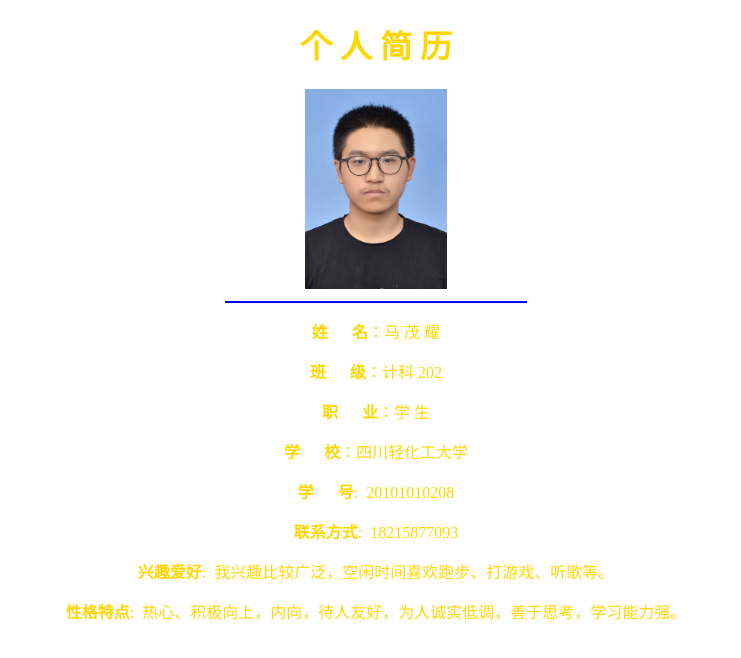
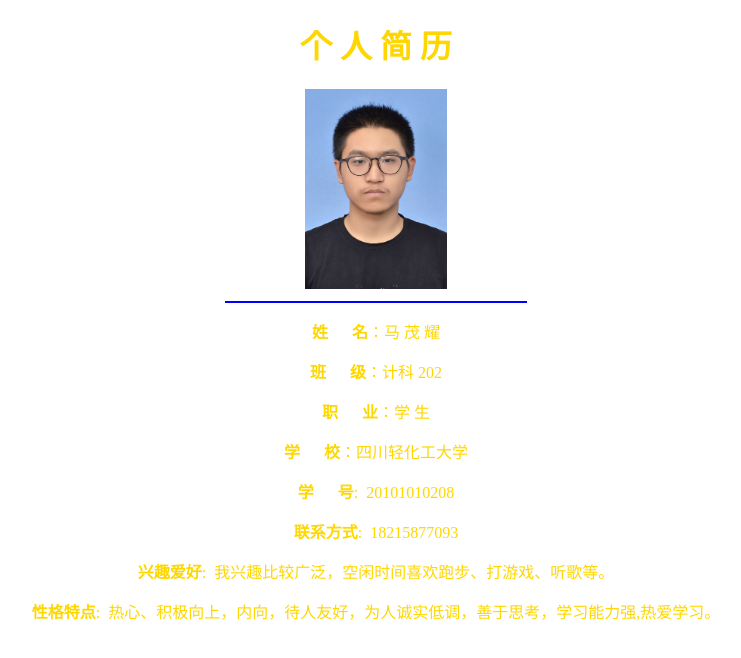
Before and after one commit to XIAOMA-7/mmy, a plain HTML site: page new.html in a window 1280 px wide. Shown: the whole page, without its empty margins (264-1005 px from the left). Drawn offline with Linux system fonts and the light colour scheme.

Commit message:
Update new.html

```diff
--- a/new.html
+++ b/new.html
@@ -20,7 +20,7 @@
      <p><b>学&nbsp;&nbsp;&nbsp;&nbsp;&nbsp;&nbsp;号</b>:&nbsp;&nbsp;20101010208</p>
      <p><b>联系方式</b>:&nbsp;&nbsp;18215877093</p>
      <p><b>兴趣爱好</b>:&nbsp;&nbsp;我兴趣比较广泛，空闲时间喜欢跑步、打游戏、听歌等。</p>
-     <p><b>性格特点</b>:&nbsp;&nbsp;热心、积极向上，内向，待人友好，为人诚实低调，善于思考，学习能力强。</p></font></center>
+     <p><b>性格特点</b>:&nbsp;&nbsp;热心、积极向上，内向，待人友好，为人诚实低调，善于思考，学习能力强,热爱学习。</p></font></center>
 
 </body>
 </html>
```
